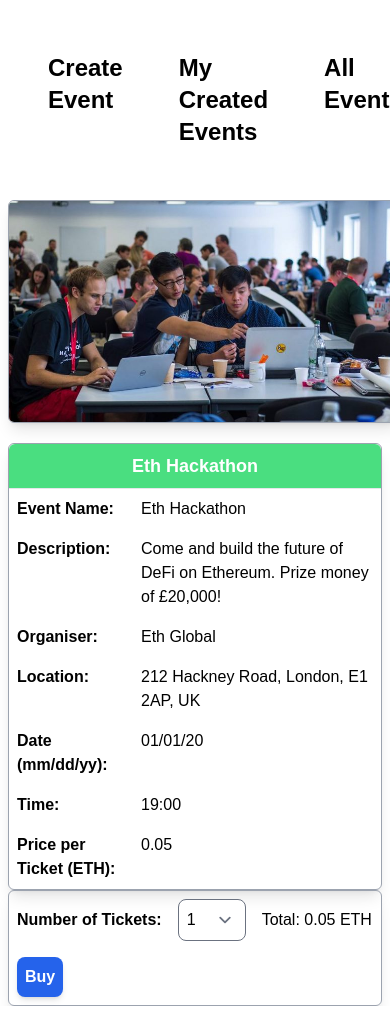
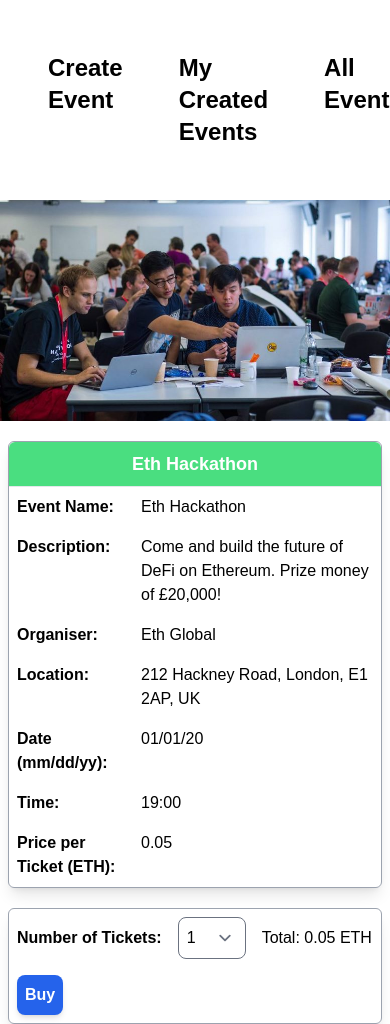
Before and after one commit to encode-g16/final-project-frontend, a React (Create React App) app: page /events/1 in a window 390 px wide. Built offline with nearby package versions, Linux system fonts and the light colour scheme.

Commit message:
css change to event details

```diff
--- a/src/pages/Event.tsx
+++ b/src/pages/Event.tsx
@@ -46,9 +46,10 @@ export default function Event() {
         <header>
             <Header/>
         </header>
-        <div className="block mx-auto md:grid md:grid-cols-4 md:gap-10 md:max-w-screen-lg">
+        <div className="block md:w-full md:mx-auto md:grid md:grid-cols-4 md:gap-10 md:max-w-screen-lg">
+
             <img src={event.imageUrl} alt="event banner"
-            className="block mx-2 overflow-hidden md:col-span-2 rounded-md border border-gray-400 shadow-lg"/>
+            className=" md:col-span-2 md:rounded-md md:border md:border-gray-400 md:shadow-lg"/>
 
             <div className='mx-2 mt-5 border border-gray-400 rounded-md shadow-lg block md:col-span-2 md:mt-0'>
                 <h1 className='p-2 m-0 text-center text-lg  text-white font-semibold rounded-t-md bg-green-400'>{event.title}</h1>
@@ -63,7 +64,7 @@ export default function Event() {
                     <p className="p-2 font-semibold col-span-1">Price per Ticket (ETH):</p><p className="p-2 col-span-2">{event.price}</p>
                 </div>
             </div>
-            <div className='mx-2 block md:col-start-3 md:col-span-2 border border-gray-400 rounded-md shadow-lg'>
+            <div className='mx-2 mt-5 block md:mt-0 md:col-start-3 md:col-span-2 border border-gray-400 rounded-md shadow-lg'>
                 <div className='block md:grid md:grid-cols-4 md:gap-2'>
                     <label className='p-2 font-semibold col-span-1' htmlFor="number-of-tickets">Number of Tickets:</label>
                     <select value={selectedValue} onChange={handleChange}
```
